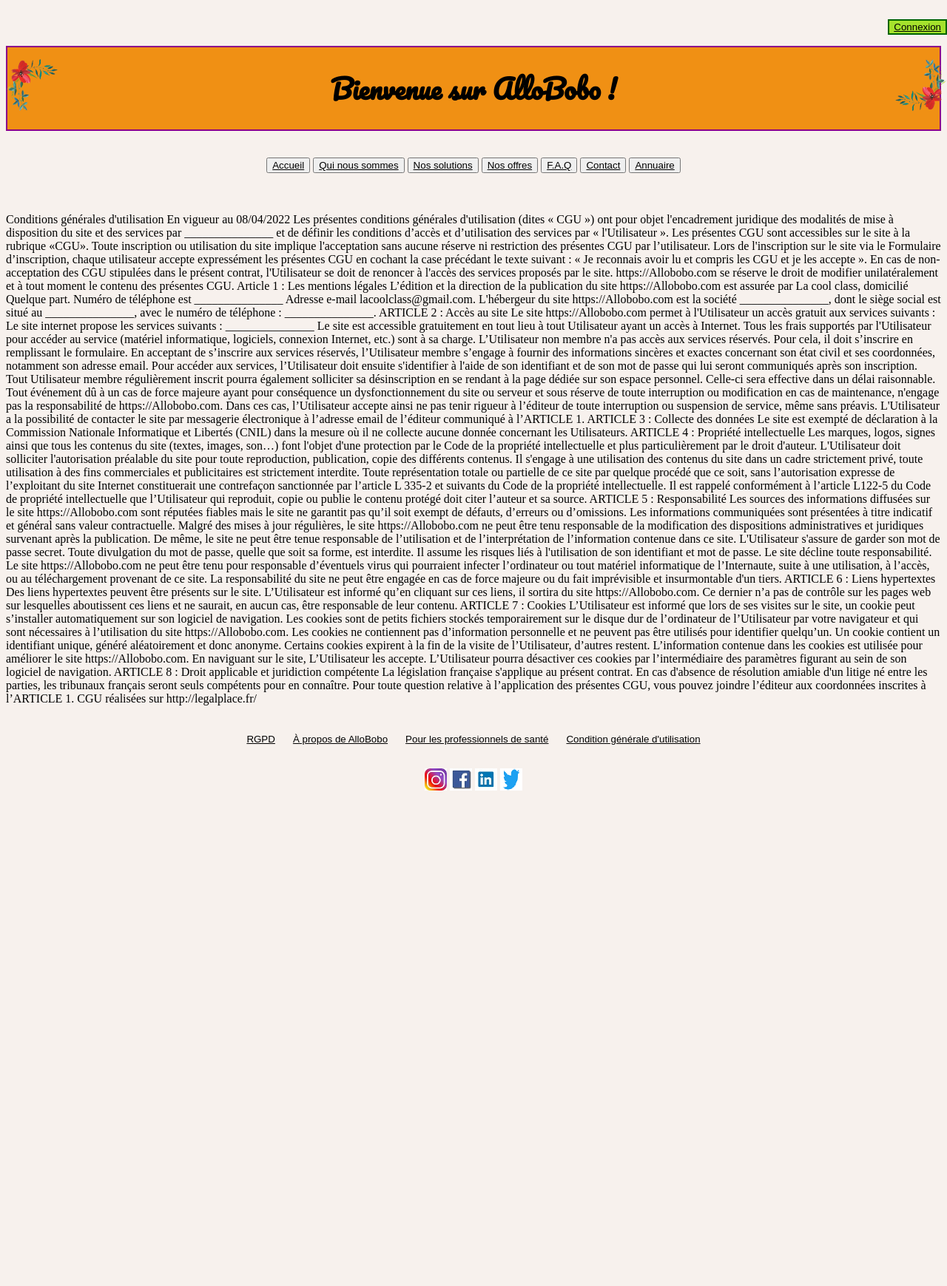
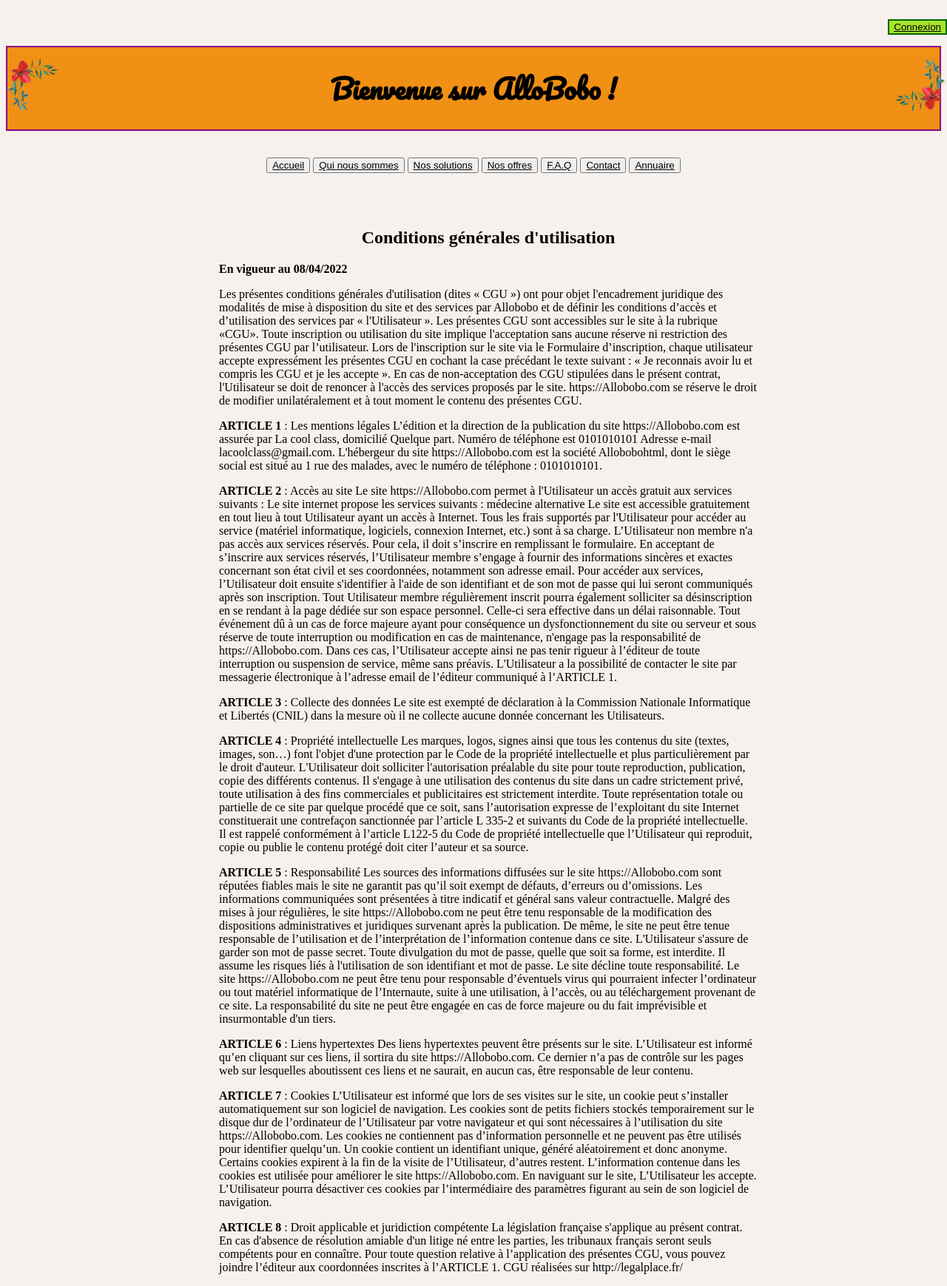
Before and after one commit to LaCoolClass-INTI/AlloBoBo, a Flask app: page /Condition_utilisation in a window 1280 px wide. Shown: the whole page at 74% size. Before the commit the page ends 1069 px from the top, so only its background shows below. Run offline with Flask 2, Linux system fonts and the light colour scheme.

Commit message:
changement gabriel

```diff
--- a/application/static/main.css
+++ b/application/static/main.css
@@ -209,10 +209,7 @@ a {
   border-radius: 30px;
   padding-left: 20%;
   padding-right: 20%;
-  background-color: #129e68;
-  border: solid;
-  border-color:#693a24b0;
-  border-width: 2px;
+  background-color: #f7f1ed;
   float:left;
   position: absolute;
   left:40px;
--- a/application/templates/CGU.html
+++ b/application/templates/CGU.html
@@ -2,11 +2,12 @@
 
 
 {% block content %}
-
-Conditions générales d'utilisation
-En vigueur au 08/04/2022
+<div class="box40">
+    <center><h2><b>Conditions générales d'utilisation</b></h2></center>
+<p><b>En vigueur au 08/04/2022</b></p>
+</p>
 Les présentes conditions générales d'utilisation (dites « CGU ») ont pour objet l'encadrement juridique
-des modalités de mise à disposition du site et des services par _______________ et de définir les
+des modalités de mise à disposition du site et des services par Allobobo et de définir les
 conditions d’accès et d’utilisation des services par « l'Utilisateur ».
 Les présentes CGU sont accessibles sur le site à la rubrique «CGU».
 Toute inscription ou utilisation du site implique l'acceptation sans aucune réserve ni restriction des
@@ -17,17 +18,22 @@ En cas de non-acceptation des CGU stipulées dans le présent contrat, l'Utilisa
 à l'accès des services proposés par le site.
 https://Allobobo.com se réserve le droit de modifier unilatéralement et à tout moment le contenu des
 présentes CGU.
-Article 1 : Les mentions légales
+
+</p>
+<p>
+    <b>ARTICLE 1</b> : Les mentions légales
 L’édition et la direction de la publication du site https://Allobobo.com est assurée par La cool class,
 domicilié Quelque part.
-Numéro de téléphone est _______________
+Numéro de téléphone est 0101010101
 Adresse e-mail lacoolclass@gmail.com.
-L'hébergeur du site https://Allobobo.com est la société _______________, dont le siège social est
-situé au _______________, avec le numéro de téléphone : _______________.
-ARTICLE 2 : Accès au site
+L'hébergeur du site https://Allobobo.com est la société Allobobohtml, dont le siège social est
+situé au 1 rue des malades, avec le numéro de téléphone : 0101010101.
+</p>
+<p>
+    <b>ARTICLE 2</b> : Accès au site
 Le site https://Allobobo.com permet à l'Utilisateur un accès gratuit aux services suivants :
 Le site internet propose les services suivants :
-_______________
+médecine alternative
 Le site est accessible gratuitement en tout lieu à tout Utilisateur ayant un accès à Internet. Tous les
 frais supportés par l'Utilisateur pour accéder au service (matériel informatique, logiciels, connexion
 Internet, etc.) sont à sa charge.
@@ -46,10 +52,18 @@ la responsabilité de https://Allobobo.com. Dans ces cas, l’Utilisateur accept
 à l’éditeur de toute interruption ou suspension de service, même sans préavis.
 L'Utilisateur a la possibilité de contacter le site par messagerie électronique à l’adresse email de
 l’éditeur communiqué à l’ARTICLE 1.
-ARTICLE 3 : Collecte des données
+
+</p>
+
+<p>
+    <b>ARTICLE 3</b> : Collecte des données
 Le site est exempté de déclaration à la Commission Nationale Informatique et Libertés (CNIL) dans la
 mesure où il ne collecte aucune donnée concernant les Utilisateurs.
-ARTICLE 4 : Propriété intellectuelle
+
+</p>
+
+<p>
+    <b>ARTICLE 4 </b>: Propriété intellectuelle
 Les marques, logos, signes ainsi que tous les contenus du site (textes, images, son…) font l'objet
 d'une protection par le Code de la propriété intellectuelle et plus particulièrement par le droit d'auteur.
 L'Utilisateur doit solliciter l'autorisation préalable du site pour toute reproduction, publication, copie des
@@ -60,7 +74,9 @@ expresse de l’exploitant du site Internet constituerait une contrefaçon sanct
 et suivants du Code de la propriété intellectuelle.
 Il est rappelé conformément à l’article L122-5 du Code de propriété intellectuelle que l’Utilisateur qui
 reproduit, copie ou publie le contenu protégé doit citer l’auteur et sa source.
-ARTICLE 5 : Responsabilité
+
+</p>
+<b>ARTICLE 5</b> : Responsabilité
 Les sources des informations diffusées sur le site https://Allobobo.com sont réputées fiables mais le
 site ne garantit pas qu’il soit exempt de défauts, d’erreurs ou d’omissions.
 Les informations communiquées sont présentées à titre indicatif et général sans valeur contractuelle.
@@ -77,11 +93,16 @@ infecter l’ordinateur ou tout matériel informatique de l’Internaute, suite
 au téléchargement provenant de ce site.
 La responsabilité du site ne peut être engagée en cas de force majeure ou du fait imprévisible et
 insurmontable d'un tiers.
-ARTICLE 6 : Liens hypertextes
+
+<p>
+    <b>ARTICLE 6 </b>: Liens hypertextes
 Des liens hypertextes peuvent être présents sur le site. L’Utilisateur est informé qu’en cliquant sur ces
 liens, il sortira du site https://Allobobo.com. Ce dernier n’a pas de contrôle sur les pages web sur
 lesquelles aboutissent ces liens et ne saurait, en aucun cas, être responsable de leur contenu.
-ARTICLE 7 : Cookies
+</p>
+
+<p>
+    <b>ARTICLE 7</b> : Cookies
 L’Utilisateur est informé que lors de ses visites sur le site, un cookie peut s’installer automatiquement
 sur son logiciel de navigation.
 Les cookies sont de petits fichiers stockés temporairement sur le disque dur de l’ordinateur de
@@ -93,11 +114,19 @@ L’information contenue dans les cookies est utilisée pour améliorer le site
 En naviguant sur le site, L’Utilisateur les accepte.
 L’Utilisateur pourra désactiver ces cookies par l’intermédiaire des paramètres figurant au sein de son
 logiciel de navigation.
-ARTICLE 8 : Droit applicable et juridiction compétente
+
+</p>
+
+<p>
+    <b>ARTICLE 8 </b>: Droit applicable et juridiction compétente
 La législation française s'applique au présent contrat. En cas d'absence de résolution amiable d'un
 litige né entre les parties, les tribunaux français seront seuls compétents pour en connaître.
 Pour toute question relative à l’application des présentes CGU, vous pouvez joindre l’éditeur aux
 coordonnées inscrites à l’ARTICLE 1.
 CGU réalisées sur http://legalplace.fr/
+</p>
+
+</div>
+
 
 {% endblock %}
```
